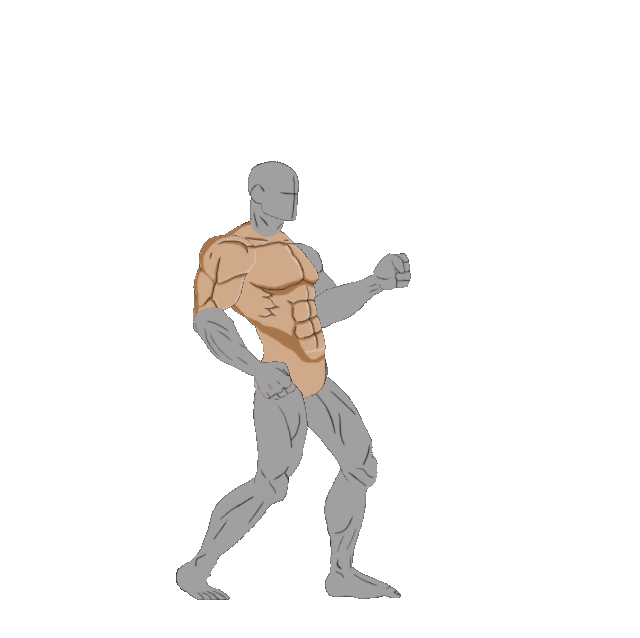
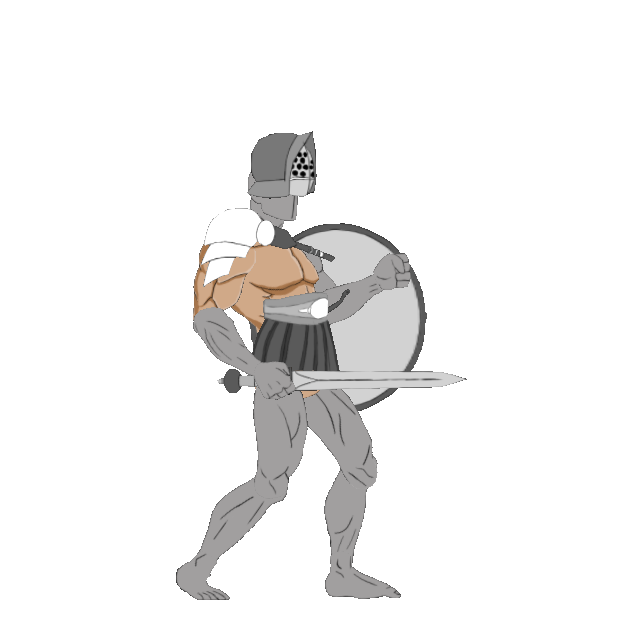
Before and after one commit to BlackScorp/threejs-tests, a plain HTML site: page index.html in a window 1280 px wide. Shown: the whole page, without its empty margins (347-987 px from the left). Drawn offline with Linux system fonts and the light colour scheme; animation ran at ten frames a second.

Commit message:
enabled items

```diff
--- a/index.html
+++ b/index.html
@@ -53,11 +53,11 @@
     var mixer = [];
     var files = [
         'gladiator3.1.json',
-       // 'gladiator3.1-shield.json',
-       // 'gladiator3.1-sword.json',
-       // 'gladiator3.1-armor.json',
-       // 'gladiator3.1-torso.json',
-       // 'gladiator3.1-helmet.json',
+        'gladiator3.1-shield.json',
+        'gladiator3.1-sword.json',
+        'gladiator3.1-armor.json',
+        'gladiator3.1-torso.json',
+        'gladiator3.1-helmet.json',
     ];
 
     for(var i = 0,il = files.length;i <il;i++){
```
